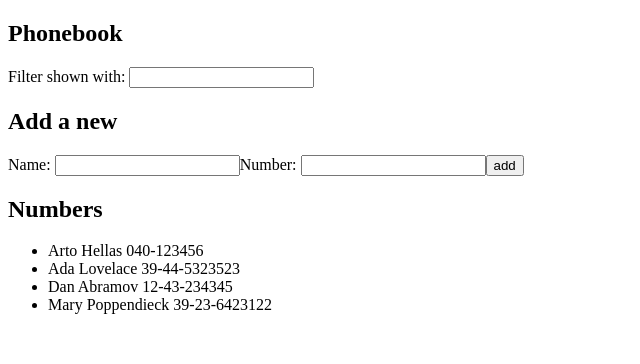
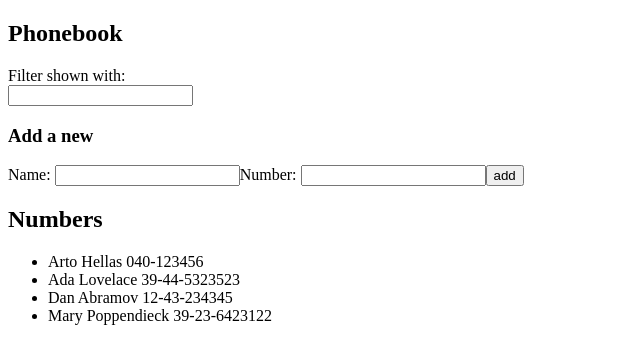
Before and after one commit to ckapak/fullstack-part0, a React (Create React App) app in the folder part2/phonebook/: page / in a window 1280 px wide. Shown: the top 364 px of the page, without its empty margins (0-640 px from the left). Built offline with nearby package versions, Linux system fonts and the light colour scheme.

Commit message:
completed 2.10

```diff
--- a/part2/phonebook/src/App.js
+++ b/part2/phonebook/src/App.js
@@ -1,4 +1,7 @@
 import React, { useState } from 'react'
+import AddPersonForm from './components/AddPersonForm'
+import Persons from './components/Persons'
+import Filter from './components/Filter'
 
 const App = () => {
   const [persons, setPersons] = useState([
@@ -58,7 +61,7 @@ const App = () => {
   }
 
   const handleNewSearch = (e) => {
-    console.log('we are typing', e.target)
+    // console.log('we are typing', e.target)
     setNewSearch(e.target.value)
     setShowAll(false)
   }
@@ -66,29 +69,16 @@ const App = () => {
   return (
     <div>
       <h2>Phonebook</h2>
-      <div>
-        Filter shown with: <input
-          value={newSearch}
-          onChange={handleNewSearch} />
-      </div>
-      <h2>Add a new</h2>
-      <form onSubmit={addPerson}>
-        <div>
-          Name: <input
-            value={newName}
-            onChange={handleNewName} />
-          Number: <input
-            value={newNumber}
-            onChange={handleNewNumber} />
-          <button type="submit">add</button>
-        </div>
-      </form>
+        Filter shown with:
+      <Filter newSearch={newSearch} handleNewSearch={handleNewSearch} />
+      <h3>Add a new</h3>
+      <AddPersonForm
+        addPerson={addPerson}
+        handleNewName={handleNewName}
+        handleNewNumber={handleNewNumber}
+      />
       <h2>Numbers</h2>
-      <ul>
-        {personsToShow.map((person, i) => (
-          <li key={i}>{person.name} {person.number}</li>
-        ))}
-      </ul>
+      <Persons persons={persons} personsToShow={personsToShow} />
     </div>
   )
 }
--- /dev/null
+++ b/part2/phonebook/src/components/AddPersonForm.js
@@ -0,0 +1,19 @@
+import React from 'react'
+
+const AddPersonForm = ({ addPerson, newName, handleNewName, handleNewNumber, newNumber }) => {
+  return (
+    <form onSubmit={addPerson}>
+      <div>
+        Name: <input
+          value={newName}
+          onChange={handleNewName} />
+        Number: <input
+          value={newNumber}
+          onChange={handleNewNumber} />
+        <button type="submit">add</button>
+      </div>
+    </form>
+  )
+}
+
+export default AddPersonForm
--- /dev/null
+++ b/part2/phonebook/src/components/Filter.js
@@ -0,0 +1,13 @@
+import React from 'react'
+
+const Filter = ({ newSearch, handleNewSearch }) => {
+  return (
+    <div>
+      <input
+        value={newSearch}
+        onChange={handleNewSearch} />
+    </div>
+  )
+}
+
+export default Filter
--- /dev/null
+++ b/part2/phonebook/src/components/Persons.js
@@ -0,0 +1,13 @@
+import React from 'react'
+
+const Persons = ({ persons, personsToShow }) => {
+  return (
+    <ul>
+      {personsToShow.map((person, i) => (
+        <li key={i}>{person.name} {person.number}</li>
+      ))}
+    </ul>
+  )
+}
+
+export default Persons
```
